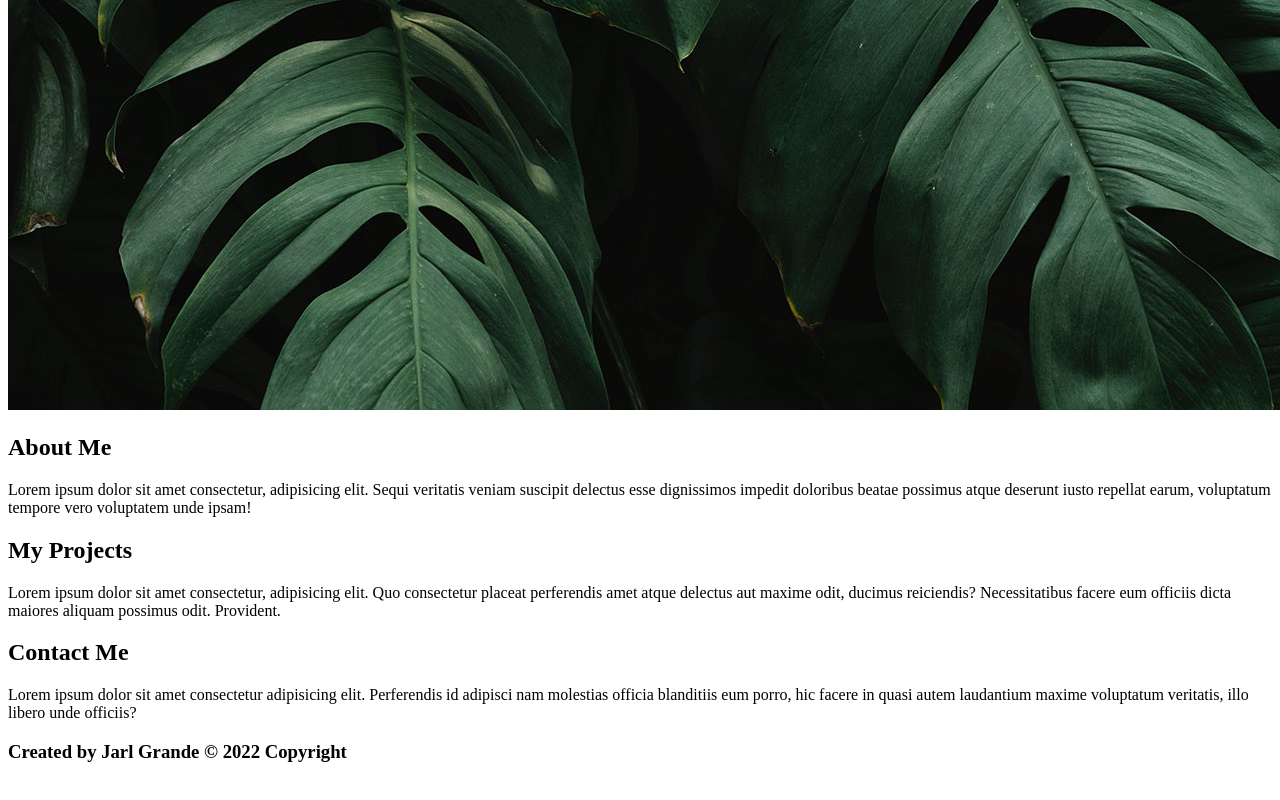
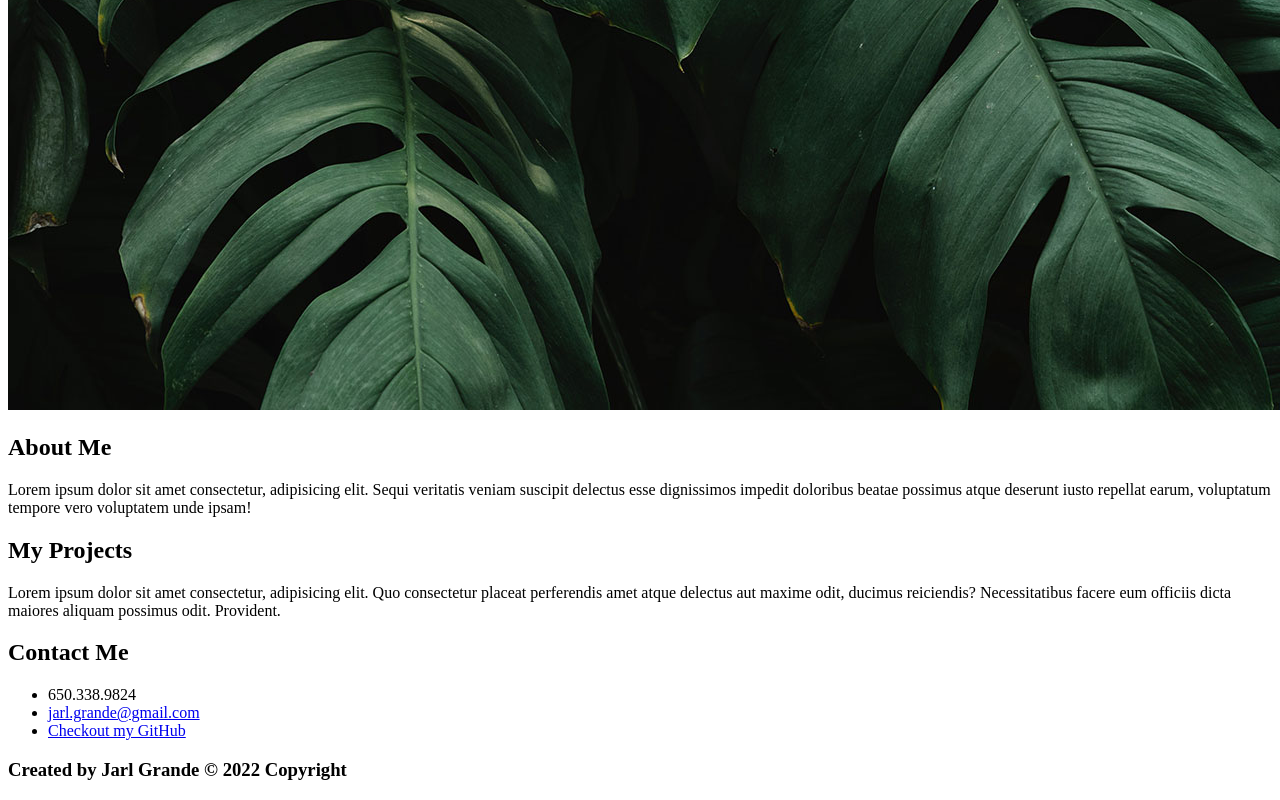
Before and after one commit to jarag3/jarl-grande-professional-portfolio, a plain HTML site: page Develop/index.html in a window 1280 px wide. Shown: the part 820-1620 px from the top of the page. Drawn offline with Linux system fonts and the light colour scheme.

Commit message:
redid my contact section

```diff
--- a/Develop/index.html
+++ b/Develop/index.html
@@ -57,27 +57,26 @@
                     Lorem ipsum dolor sit amet consectetur, adipisicing elit. Quo consectetur placeat perferendis amet atque delectus aut maxime odit, ducimus reiciendis? Necessitatibus facere eum officiis dicta maiores aliquam possimus odit. Provident.
                 </p>
             </article>
-
-            <article id="contact-me">
-                <h2>Contact Me</h2>
-                <p>
-                    Lorem ipsum dolor sit amet consectetur adipisicing elit. Perferendis id adipisci nam molestias officia blanditiis eum porro, hic facere in quasi autem laudantium maxime voluptatum veritatis, illo libero unde officiis?
-                </p>
-            </article>
         </section>
         <!-- End Content Section -->
 
-
-
+        <!-- Start Contact Me Section -->
+        <div id="contact-me">
+            <h2>Contact Me</h2>
+            <section class="contact">
+                <ul>
+                    <li>650.338.9824</li>
+                    <li><a href="jarl.grande@gmail.com">jarl.grande@gmail.com</a></li>
+                    <li><a href="https://github.com/jarag3/jarl-grande-professional-portfolio">Checkout my GitHub</a></li>
+                </ul>
+            </section>
+        </div>
 
 
     </main>
 
-
-
 <!-- A Photo or Avatar -->
 <!-- Links to sections about you -->
-<!-- Contact Info -->
         <!-- Start Footer -->
         <footer>
             <h3>Created by Jarl Grande &copy 2022 Copyright</h3>
```
